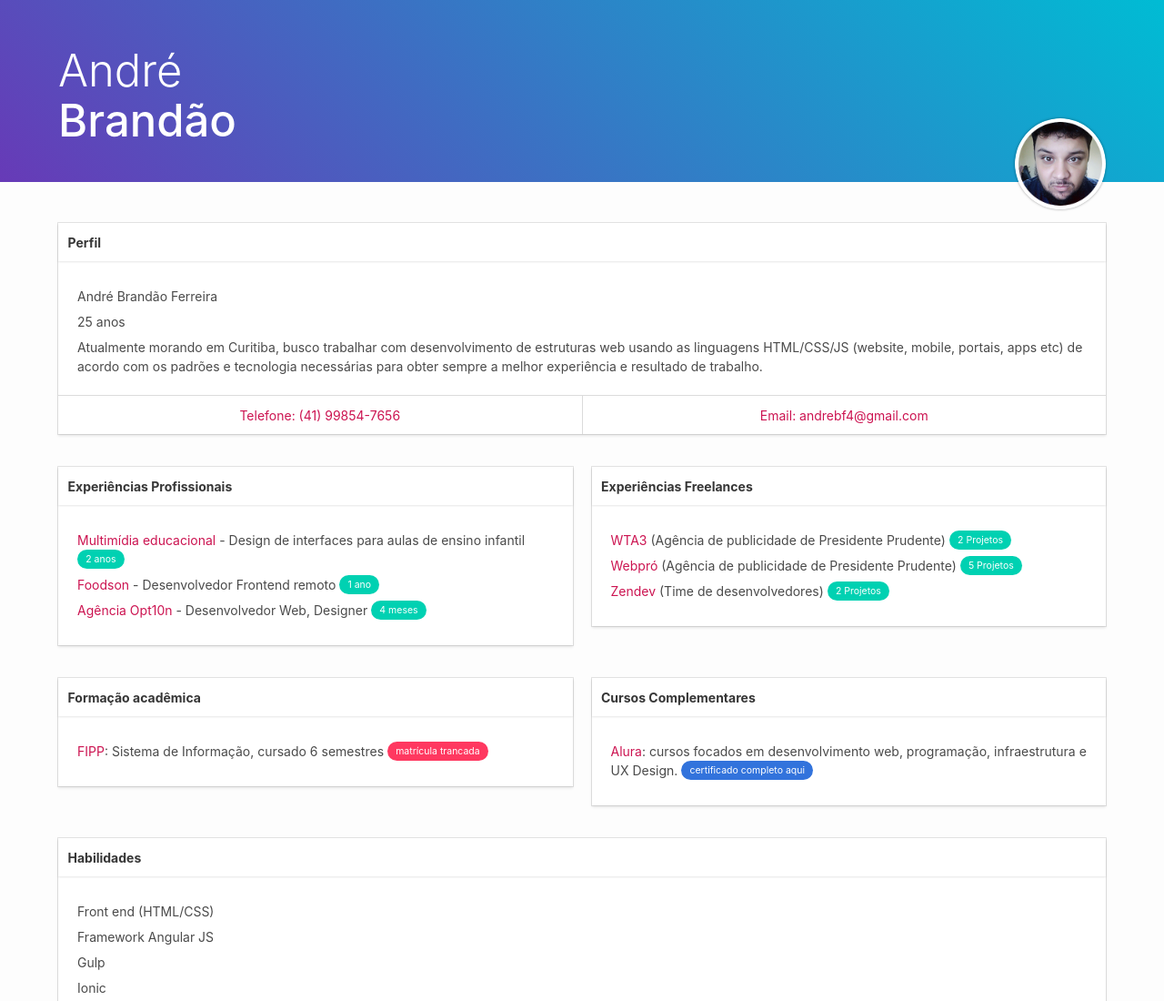
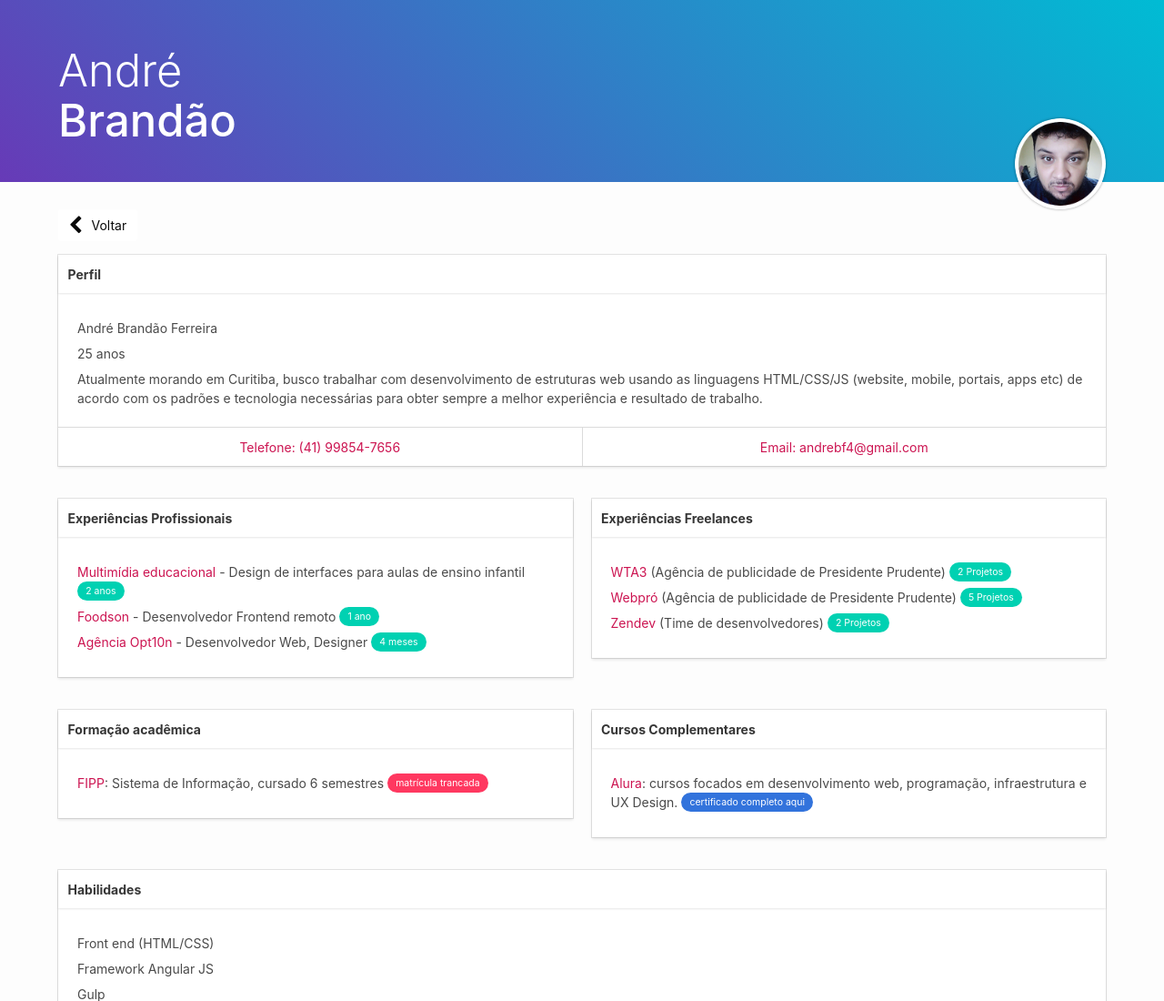
Before and after one commit to andrebrandaoo/andrebrandaoo.github.io, a plain HTML site: page cv.html in a window 1280 px wide. Shown: the top 1100 px of the page at 91% size. Drawn offline with Linux system fonts and the light colour scheme.

Commit message:
back button

```diff
--- a/cv.html
+++ b/cv.html
@@ -35,6 +35,9 @@
 
   <main class="cv-main">
     <div class="container">
+
+      <a class="button is-white"><i class="fa fa-chevron-left"></i>Voltar</a>
+
       <div class="cv-main-content">
         <div class="columns is-multiline">
 
```
